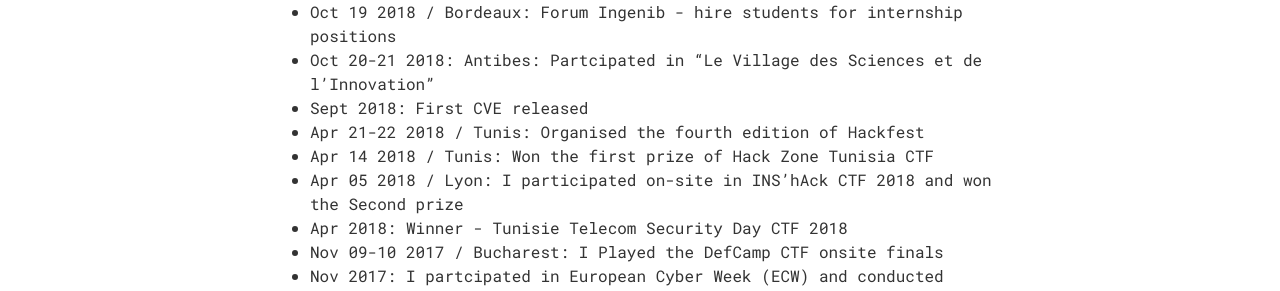
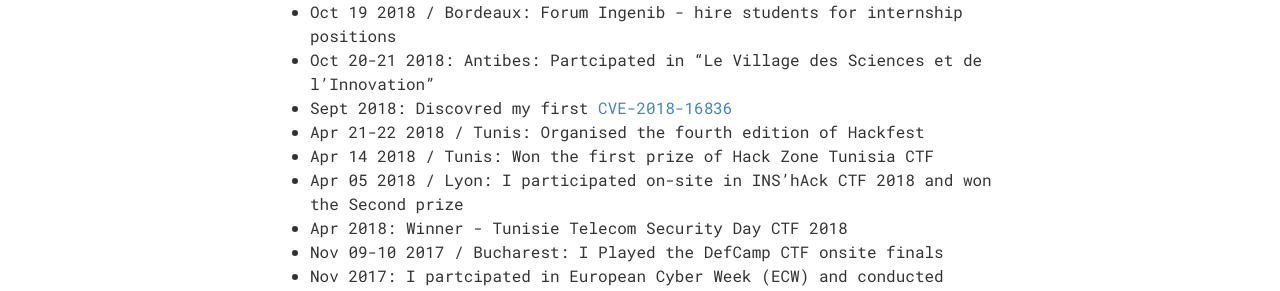
Before and after one commit to maroueneboubakri/maroueneboubakri.github.io, a Jekyll site: the page built from news.md, in a window 1280 px wide. Shown: the part 686-977 px from the top of the page. Built offline with Jekyll 4.4.1, drawn with Linux system fonts in a browser that asks for light colours.

Commit message:
Update news.md

```diff
--- a/news.md
+++ b/news.md
@@ -17,7 +17,7 @@
  - Oct 18 2018 / Limoges: Forum Avenir - hire students for internship positions
  - Oct 19 2018 / Bordeaux: Forum Ingenib - hire students for internship positions
  - Oct 20-21 2018: Antibes: Partcipated in "Le Village des Sciences et de l'Innovation"
- - Sept 2018: First CVE released
+ - Sept 2018: Discovred my first [CVE-2018-16836](https://nvd.nist.gov/vuln/detail/CVE-2018-16836)
  - Apr 21-22 2018 / Tunis: Organised the fourth edition of Hackfest
  - Apr 14 2018 / Tunis: Won the first prize of Hack Zone Tunisia CTF
  - Apr 05 2018 / Lyon: I participated on-site in INS'hAck CTF 2018 and won the Second prize
```
